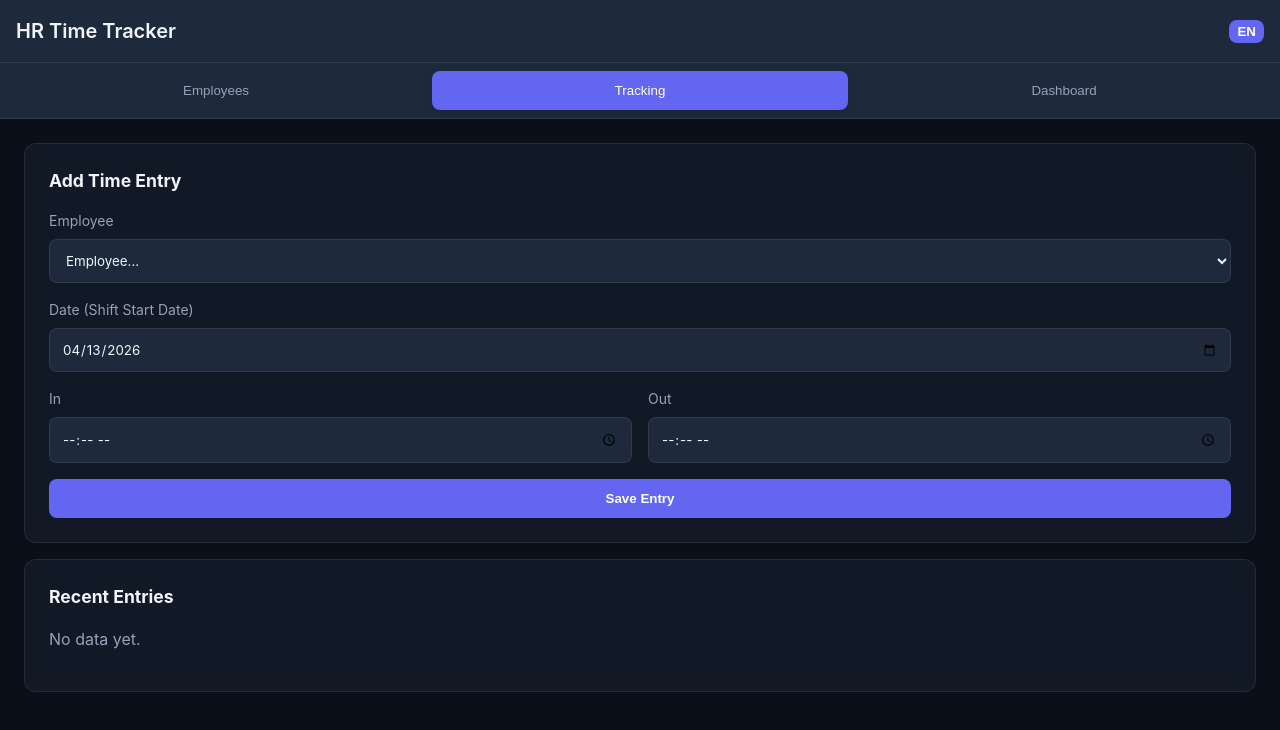
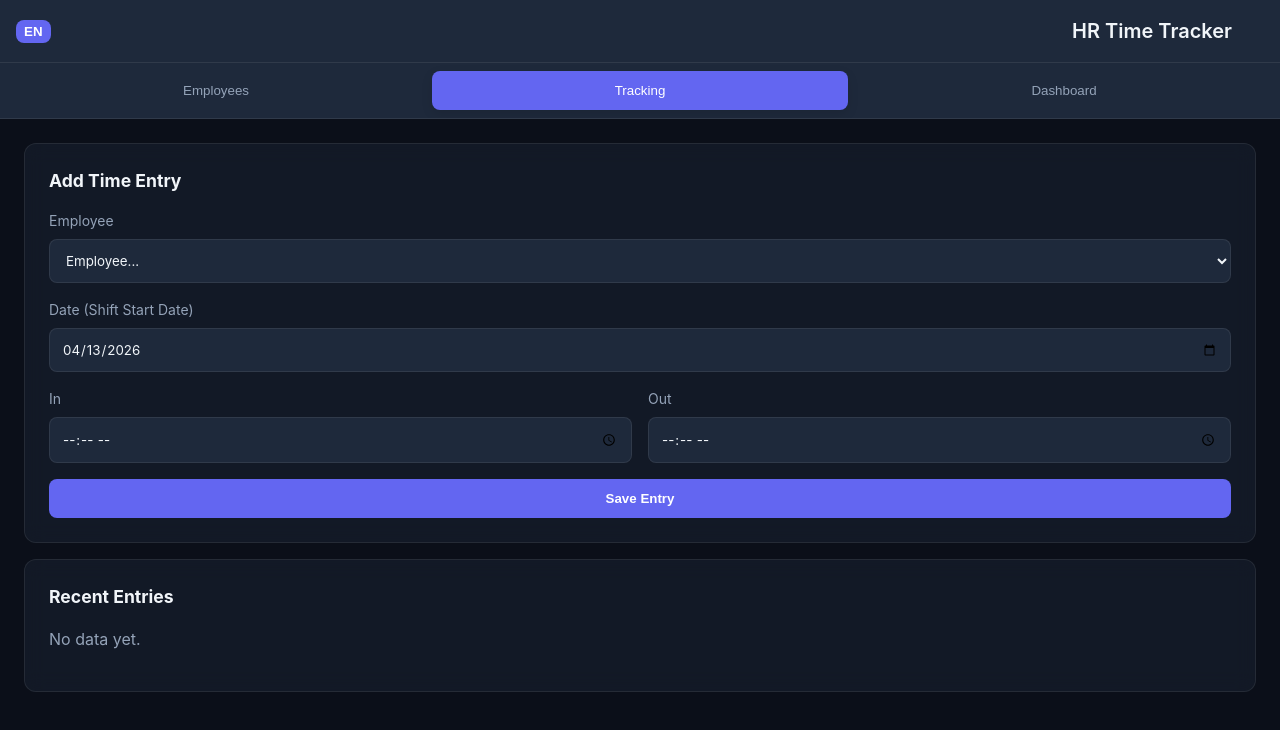
Before and after one commit to dtmbp8618/hr, a React (Vite) app: page / in a window 1280 px wide. Shown: the top 730 px of the page. Built offline with nearby package versions, Linux system fonts and the light colour scheme.

Commit message:
Fix lang button overlap with TG close button

```diff
--- a/src/App.tsx
+++ b/src/App.tsx
@@ -69,8 +69,7 @@ export default function App() {
 
   return (
     <div className="app-container">
-      <div className="header" style={{display: 'flex', justifyContent: 'space-between', alignItems: 'center'}}>
-        <span>{t.appTitle}</span>
+      <div className="header" style={{display: 'flex', justifyContent: 'space-between', alignItems: 'center', paddingRight: '3rem'}}>
         <button
           className="btn"
           style={{padding: '0.25rem 0.5rem', width: 'auto'}}
@@ -78,6 +77,7 @@ export default function App() {
         >
           {lang.toUpperCase()}
         </button>
+        <span>{t.appTitle}</span>
       </div>
 
       <div className="nav-tabs">
```
